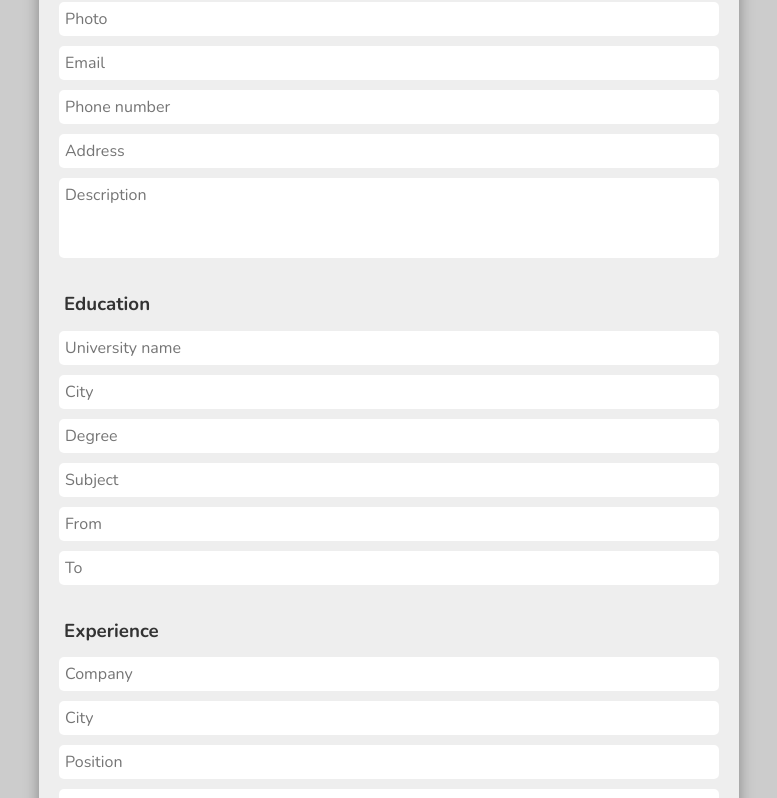
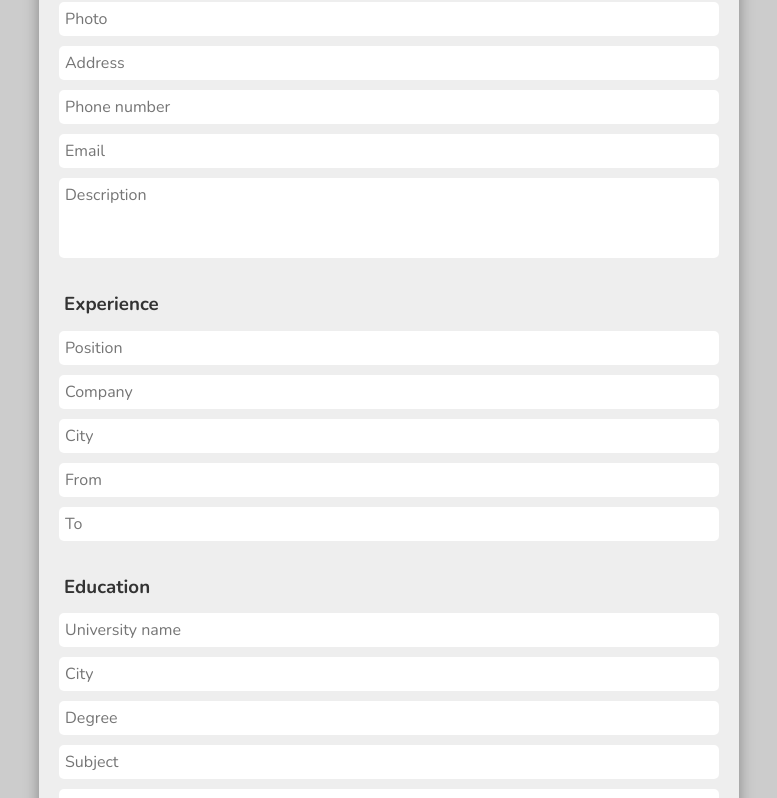
Before and after one commit to michalosman/cv-application, a React (Create React App) app: page / in a window 1280 px wide. Shown: the part 340-1138 px from the top of the page, without its empty margins (251-1028 px from the left). Built offline with nearby package versions, Linux system fonts and the light colour scheme.

Commit message:
Clean code

```diff
--- a/src/components/CVForm/CVForm.js
+++ b/src/components/CVForm/CVForm.js
@@ -9,8 +9,8 @@ const CVForm = () => {
   return (
     <CVFormWrapper>
       <Personal />
+      <Experience />
       <Education />
-      <Experience />
       <Button text="Generate PDF"></Button>
     </CVFormWrapper>
   );
--- a/src/components/CVForm/Experience.js
+++ b/src/components/CVForm/Experience.js
@@ -5,9 +5,9 @@ import Section from "../Utils/Section";
 const Experience = () => {
   return (
     <Section title="Experience" titlePadding="0.5rem" direction="column">
+      <Input type="text" name="" placeholder="Position" />
       <Input type="text" name="" placeholder="Company" />
       <Input type="text" name="" placeholder="City" />
-      <Input type="text" name="" placeholder="Position" />
       <Input type="text" name="" placeholder="From" />
       <Input type="text" name="" placeholder="To" />
     </Section>
--- a/src/components/CVForm/Personal.js
+++ b/src/components/CVForm/Personal.js
@@ -14,9 +14,9 @@ const Personal = () => {
       <Input type="text" name="" placeholder="Last name" />
       <Input type="text" name="" placeholder="Title" />
       <Input type="text" name="" placeholder="Photo" />
+      <Input type="text" name="" placeholder="Address" />
+      <Input type="text" name="" placeholder="Phone number" />
       <Input type="text" name="" placeholder="Email" />
-      <Input type="text" name="" placeholder="Phone number" />
-      <Input type="text" name="" placeholder="Address" />
       <TextArea name="" placeholder="Description" />
     </Section>
   );
--- a/src/components/CVResult/Content.js
+++ b/src/components/CVResult/Content.js
@@ -24,8 +24,6 @@ const Content = () => {
   );
 };
 
-export default Content;
-
 const ContentWrapper = styled.div`
   padding: 2rem;
   border-bottom-left-radius: 5px;
@@ -40,3 +38,5 @@ const Period = styled.div`
   width: 20%;
   font-weight: bold;
 `;
+
+export default Content;
--- a/src/components/CVResult/Sidebar.js
+++ b/src/components/CVResult/Sidebar.js
@@ -17,8 +17,6 @@ const Sidebar = () => {
   );
 };
 
-export default Sidebar;
-
 const SidebarWrapper = styled.div`
   padding: 1.5rem;
   border-bottom-right-radius: 5px;
@@ -28,3 +26,5 @@ const SidebarWrapper = styled.div`
 const Photo = styled.img`
   margin-bottom: 2rem;
 `;
+
+export default Sidebar;
--- a/src/components/Footer.js
+++ b/src/components/Footer.js
@@ -12,8 +12,6 @@ const Footer = () => {
     </FooterWrapper>
   );
 };
-
-export default Footer;
 
 const FooterWrapper = styled.footer`
   position: absolute;
@@ -43,3 +41,5 @@ const Link = styled.a`
     color: ${({ theme }) => theme.colors.lightActive};
   }
 `;
+
+export default Footer;
--- a/src/components/Header.js
+++ b/src/components/Header.js
@@ -13,8 +13,6 @@ const Header = () => {
   );
 };
 
-export default Header;
-
 const HeaderWrapper = styled.header`
   display: flex;
   align-items: center;
@@ -28,3 +26,5 @@ const Logo = styled.div`
   margin-right: 1rem;
   font-size: 4rem;
 `;
+
+export default Header;
--- a/src/components/Main.js
+++ b/src/components/Main.js
@@ -1,9 +1,11 @@
-import React from "react";
+import React, { useState } from "react";
 import styled from "styled-components";
 import CVForm from "./CVForm";
 import CVResult from "./CVResult";
 
 const Main = () => {
+  const [cvData, setCvData] = useState({});
+
   return (
     <MainWrapper>
       <CVForm />
```
